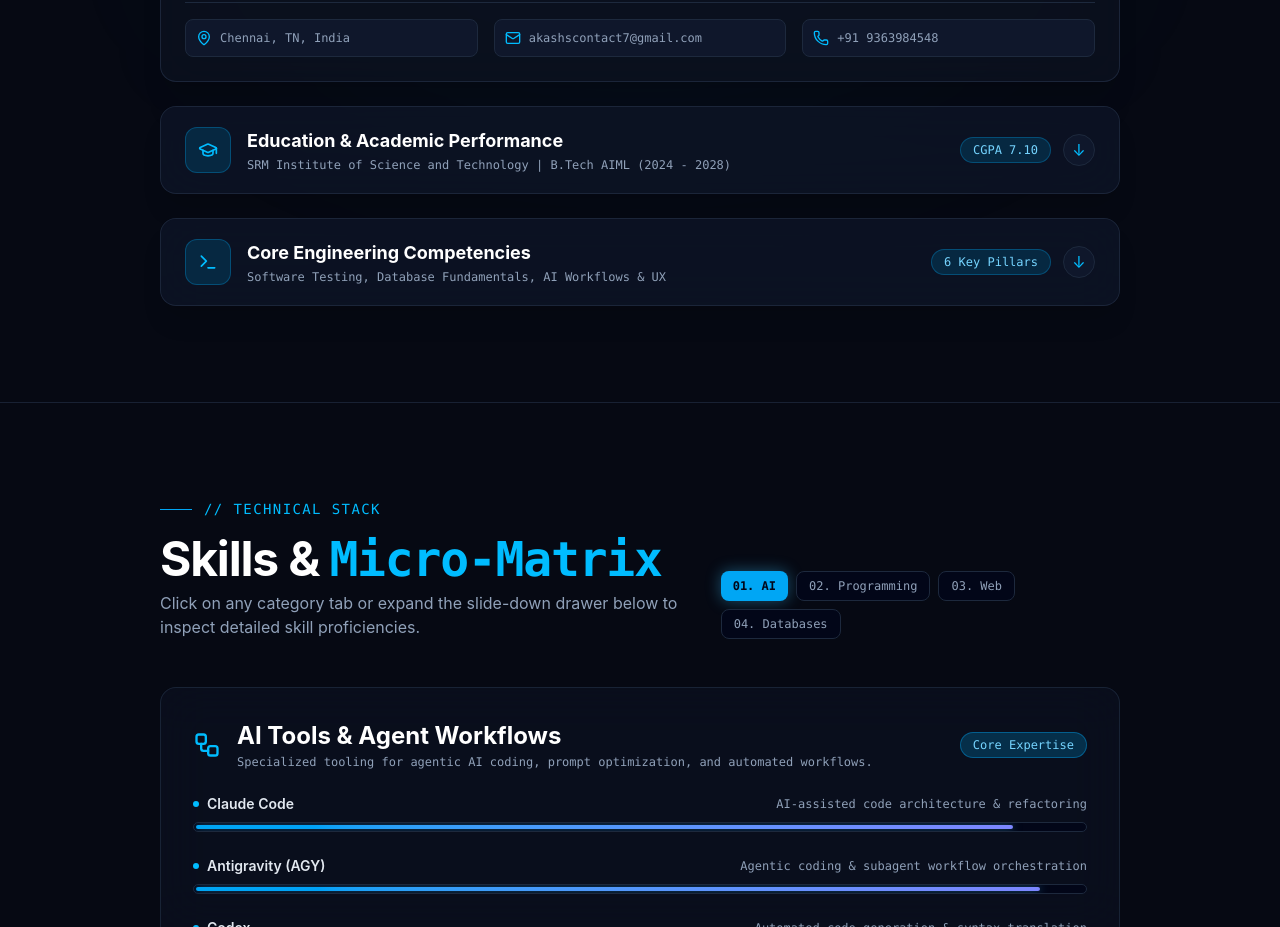
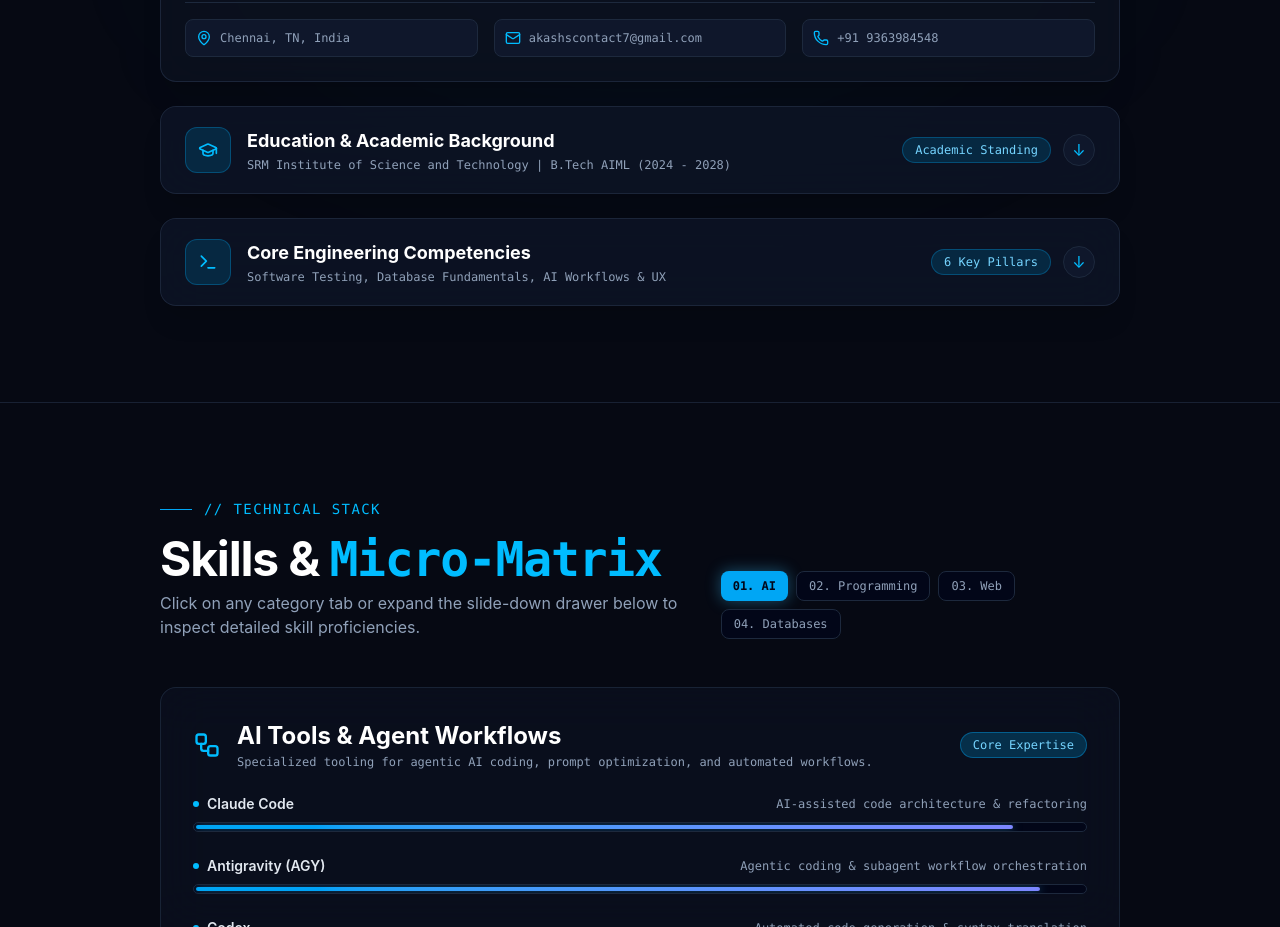
Before and after one commit to AkashS-0107/portfolio, a React (Vite) app: page / in a window 1280 px wide. Shown: the part 1380-2307 px from the top of the page. Built offline with nearby package versions, Linux system fonts and the light colour scheme; a web font is replaced by a local one.

Commit message:
Updated academic badge descriptor

```diff
--- a/src/components/About.tsx
+++ b/src/components/About.tsx
@@ -71,10 +71,10 @@ export const About: React.FC = () => {
 
           <ScrollReveal delay={200}>
             <SlideDownPanel
-              title="Education & Academic Performance"
+              title="Education & Academic Background"
               subtitle="SRM Institute of Science and Technology | B.Tech AIML (2024 - 2028)"
               icon={GraduationCap}
-              badge="CGPA 7.10"
+              badge="Academic Standing"
               defaultOpen={false}
             >
               <div className="space-y-6">
@@ -88,7 +88,7 @@ export const About: React.FC = () => {
                   <p className="text-sm text-slate-400 mb-4">SRM Institute of Science and Technology, Ramapuram Campus</p>
                   <div className="inline-flex items-center gap-2 px-3 py-1.5 rounded-lg bg-sky-500/10 border border-sky-500/30 text-sky-300 font-mono text-xs">
                     <Sparkles className="w-4 h-4 text-sky-400" />
-                    Current Academic CGPA: 7.10 / 10.0
+                    Academic Standing: Active Degree Candidate
                   </div>
                 </SpotlightCard>
 
--- a/src/components/ResumeModal.tsx
+++ b/src/components/ResumeModal.tsx
@@ -73,7 +73,6 @@ export const ResumeModal: React.FC<ResumeModalProps> = ({ isOpen, onClose }) =>
                   <span className="text-cyan-400 font-mono text-xs">Expected Grad: May 2028</span>
                 </div>
                 <div className="text-xs text-slate-400 mt-1">SRM Institute of Science and Technology, Ramapuram Campus</div>
-                <div className="text-xs font-mono text-cyan-300 mt-2">Current CGPA: 7.10</div>
               </div>
               <div className="grid grid-cols-2 gap-4 text-xs">
                 <div className="p-3 rounded-lg bg-slate-900 border border-slate-800">
```
